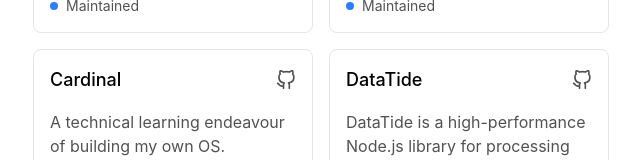
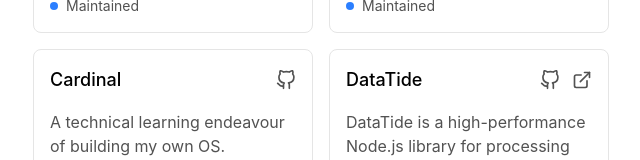
Before and after one commit to vicotrbb/victorbona.blog, a Next.js app: page /projects in a window 1280 px wide. Shown: the part 489-649 px from the top of the page, without its empty margins (319-959 px from the left). Built offline with nearby package versions, Linux system fonts and the light colour scheme.

Commit message:
chore: added website to data-tide project card

```diff
--- a/app/projects/projects.ts
+++ b/app/projects/projects.ts
@@ -39,7 +39,7 @@
     description:
       "DataTide is a high-performance Node.js library for processing large datasets using worker threads.",
     repository: "https://github.com/vicotrbb/data-tide-js",
-    website: undefined,
+    website: "https://www.npmjs.com/package/data-tide-js",
     tags: ["typescript", "nodejs", "multi-threading"],
     status: "in-progress",
   },
```
